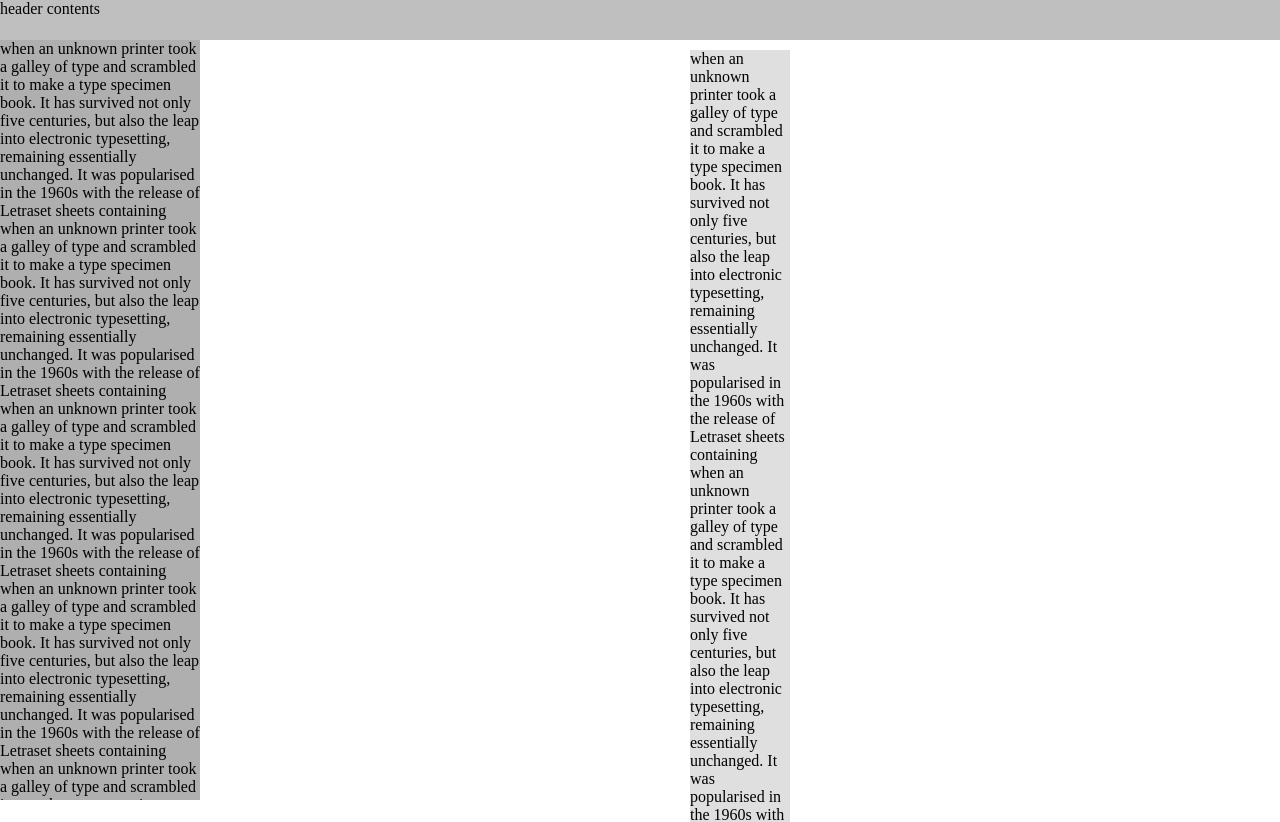
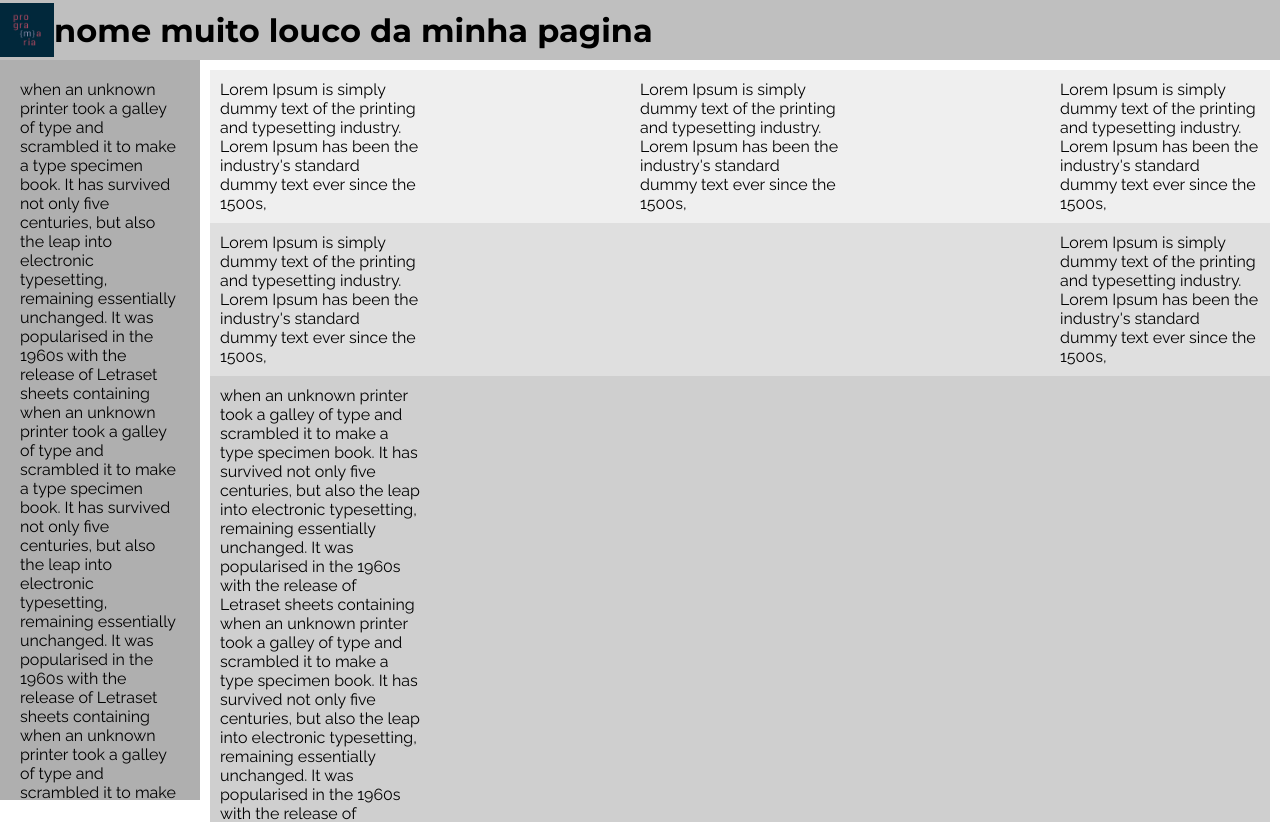
Before and after one commit to simonfan/hacking, a plain HTML site: page flexbox/index.html in a window 1280 px wide. Shown: the top 822 px of the page. Drawn offline with Linux system fonts and the light colour scheme.

Commit message:
align header

```diff
--- a/flexbox/index.html
+++ b/flexbox/index.html
@@ -2,77 +2,18 @@
 <head>
   <title></title>
 
-  <style type="text/css">
+  <!-- google fonts -->
+  <link href='https://fonts.googleapis.com/css?family=Montserrat:400,700' rel='stylesheet' type='text/css'>
+  <link href='https://fonts.googleapis.com/css?family=Raleway' rel='stylesheet' type='text/css'>
 
-    body {
-      margin: 0 0 0 0;
-    }
-
-    #header {
-      position: fixed;
-
-      top: 0px;
-      left: 0px;
-      right: 0px;
-
-      height: 40px;
-    }
-
-    #side {
-      position: fixed;
-
-      top: 40px;
-      left: 0px;
-      bottom: 0;
-
-      width: 200px;
-
-      overflow: auto;
-    }
-
-    #content {
-      margin-top: 40px;
-      margin-left: 200px;
-
-      display: flex;
-      flex-direction: row;
-      align-items: center;
-      justify-content: space-between;
-
-      padding: 10px 10px 10px 10px;
-    }
-
-    section {
-      width: 100px;
-    }
-
-    /* arbitrary colors */
-    #header {
-      background-color: #bfbfbf;
-    }
-
-    #side {
-      background-color: #afafaf;
-    }
-
-    #one {
-      background-color: #efefef;
-    }
-
-    #two {
-      background-color: #dfdfdf;
-    }
-
-    #three {
-      background-color: #cfcfcf;
-    }
-
-  </style>
+  <!-- stylesheet -->
+  <link rel="stylesheet" type="text/css" href="styles.css">
 </head>
 <body>
 
   <div id="header">
-    header contents
+    <img id="logo" src="logo.png">
+    <h1>nome muito louco da minha pagina</h1>
   </div>
 
   <div id="side">
@@ -89,20 +30,39 @@
   <div id="content">
 
     <section id="one">
-      Lorem Ipsum is simply dummy text of the printing and typesetting industry. Lorem Ipsum has been the industry's standard dummy text ever since the 1500s,
+
+      <div>
+        Lorem Ipsum is simply dummy text of the printing and typesetting industry. Lorem Ipsum has been the industry's standard dummy text ever since the 1500s,
+      </div>
+      <div>
+        Lorem Ipsum is simply dummy text of the printing and typesetting industry. Lorem Ipsum has been the industry's standard dummy text ever since the 1500s,
+      </div>
+      <div>
+        Lorem Ipsum is simply dummy text of the printing and typesetting industry. Lorem Ipsum has been the industry's standard dummy text ever since the 1500s,
+      </div>
     </section>
     <section id="two">
-      when an unknown printer took a galley of type and scrambled it to make a type specimen book. It has survived not only five centuries, but also the leap into electronic typesetting, remaining essentially unchanged. It was popularised in the 1960s with the release of Letraset sheets containing
-      when an unknown printer took a galley of type and scrambled it to make a type specimen book. It has survived not only five centuries, but also the leap into electronic typesetting, remaining essentially unchanged. It was popularised in the 1960s with the release of Letraset sheets containing
-      when an unknown printer took a galley of type and scrambled it to make a type specimen book. It has survived not only five centuries, but also the leap into electronic typesetting, remaining essentially unchanged. It was popularised in the 1960s with the release of Letraset sheets containing
-      when an unknown printer took a galley of type and scrambled it to make a type specimen book. It has survived not only five centuries, but also the leap into electronic typesetting, remaining essentially unchanged. It was popularised in the 1960s with the release of Letraset sheets containing
-      when an unknown printer took a galley of type and scrambled it to make a type specimen book. It has survived not only five centuries, but also the leap into electronic typesetting, remaining essentially unchanged. It was popularised in the 1960s with the release of Letraset sheets containing
-      when an unknown printer took a galley of type and scrambled it to make a type specimen book. It has survived not only five centuries, but also the leap into electronic typesetting, remaining essentially unchanged. It was popularised in the 1960s with the release of Letraset sheets containing
-      when an unknown printer took a galley of type and scrambled it to make a type specimen book. It has survived not only five centuries, but also the leap into electronic typesetting, remaining essentially unchanged. It was popularised in the 1960s with the release of Letraset sheets containing
-      when an unknown printer took a galley of type and scrambled it to make a type specimen book. It has survived not only five centuries, but also the leap into electronic typesetting, remaining essentially unchanged. It was popularised in the 1960s with the release of Letraset sheets containing
+
+      <div>
+        Lorem Ipsum is simply dummy text of the printing and typesetting industry. Lorem Ipsum has been the industry's standard dummy text ever since the 1500s,
+      </div>
+      <div>
+        Lorem Ipsum is simply dummy text of the printing and typesetting industry. Lorem Ipsum has been the industry's standard dummy text ever since the 1500s,
+      </div>
     </section>
     <section id="three">
-      Lorem Ipsum passages, and more recently with desktop publishing software like Aldus PageMaker including versions of Lorem Ipsum.
+
+      <div>
+
+        when an unknown printer took a galley of type and scrambled it to make a type specimen book. It has survived not only five centuries, but also the leap into electronic typesetting, remaining essentially unchanged. It was popularised in the 1960s with the release of Letraset sheets containing
+        when an unknown printer took a galley of type and scrambled it to make a type specimen book. It has survived not only five centuries, but also the leap into electronic typesetting, remaining essentially unchanged. It was popularised in the 1960s with the release of Letraset sheets containing
+
+        when an unknown printer took a galley of type and scrambled it to make a type specimen book. It has survived not only five centuries, but also the leap into electronic typesetting, remaining essentially unchanged. It was popularised in the 1960s with the release of Letraset sheets containing
+        when an unknown printer took a galley of type and scrambled it to make a type specimen book. It has survived not only five centuries, but also the leap into electronic typesetting, remaining essentially unchanged. It was popularised in the 1960s with the release of Letraset sheets containing
+
+        when an unknown printer took a galley of type and scrambled it to make a type specimen book. It has survived not only five centuries, but also the leap into electronic typesetting, remaining essentially unchanged. It was popularised in the 1960s with the release of Letraset sheets containing
+        when an unknown printer took a galley of type and scrambled it to make a type specimen book. It has survived not only five centuries, but also the leap into electronic typesetting, remaining essentially unchanged. It was popularised in the 1960s with the release of Letraset sheets containing
+      </div>
     </section>
 
   </div>
--- /dev/null
+++ b/flexbox/styles.css
@@ -0,0 +1,87 @@
+body {
+  margin: 0 0 0 0;
+  font-family: 'Raleway', sans-serif;
+}
+
+/* HEADER */
+#header {
+  position: fixed;
+
+  font-family: 'Montserrat';
+
+  top: 0px;
+  left: 0px;
+  right: 0px;
+
+  height: 60px;
+
+  display: flex;
+  flex-direction: row;
+  align-items: center;
+}
+
+#header #logo {
+  height: 90%;
+}
+/* HEADER */
+
+/* SIDE */
+#side {
+  position: fixed;
+
+  top: 60px;
+  left: 0px;
+  bottom: 0;
+
+  width: 200px;
+
+  padding: 20px 20px;
+
+  box-sizing: border-box;
+
+  overflow: auto;
+}
+/* SIDE */
+
+/* CONTENT */
+#content {
+  margin-top: 60px;
+  margin-left: 200px;
+
+  padding: 10px 10px 10px 10px;
+}
+
+#content section {
+  display: flex;
+  flex-direction: row;
+  align-items: center;
+  justify-content: space-between;
+
+  padding: 10px 10px;
+}
+
+#content section > div {
+  width: 200px;
+}
+/* CONTENT */
+
+/* arbitrary colors */
+#header {
+  background-color: #bfbfbf;
+}
+
+#side {
+  background-color: #afafaf;
+}
+
+#one {
+  background-color: #efefef;
+}
+
+#two {
+  background-color: #dfdfdf;
+}
+
+#three {
+  background-color: #cfcfcf;
+}
```
Also changed, not shown: flexbox/logo.png (added), 1 other file.
